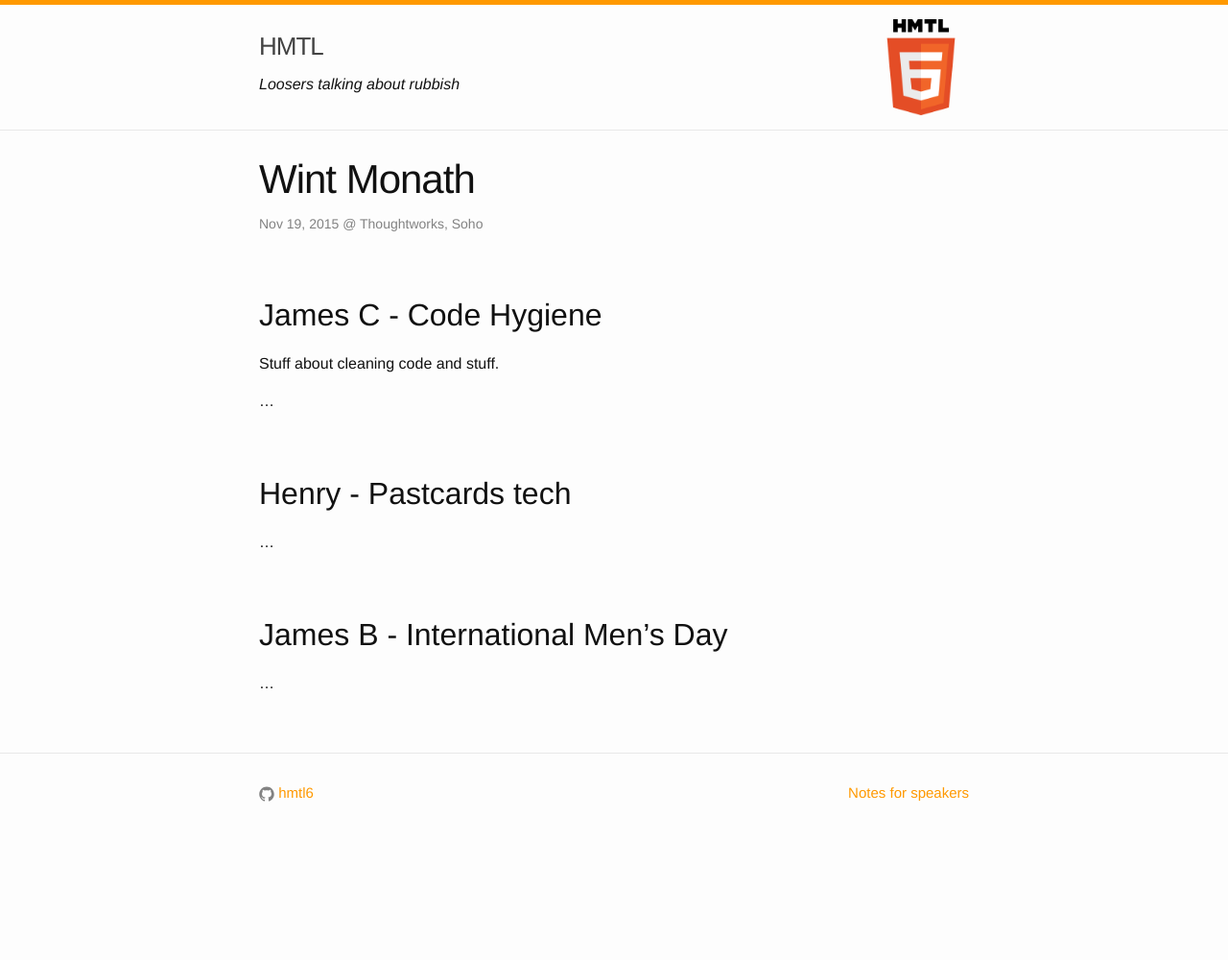
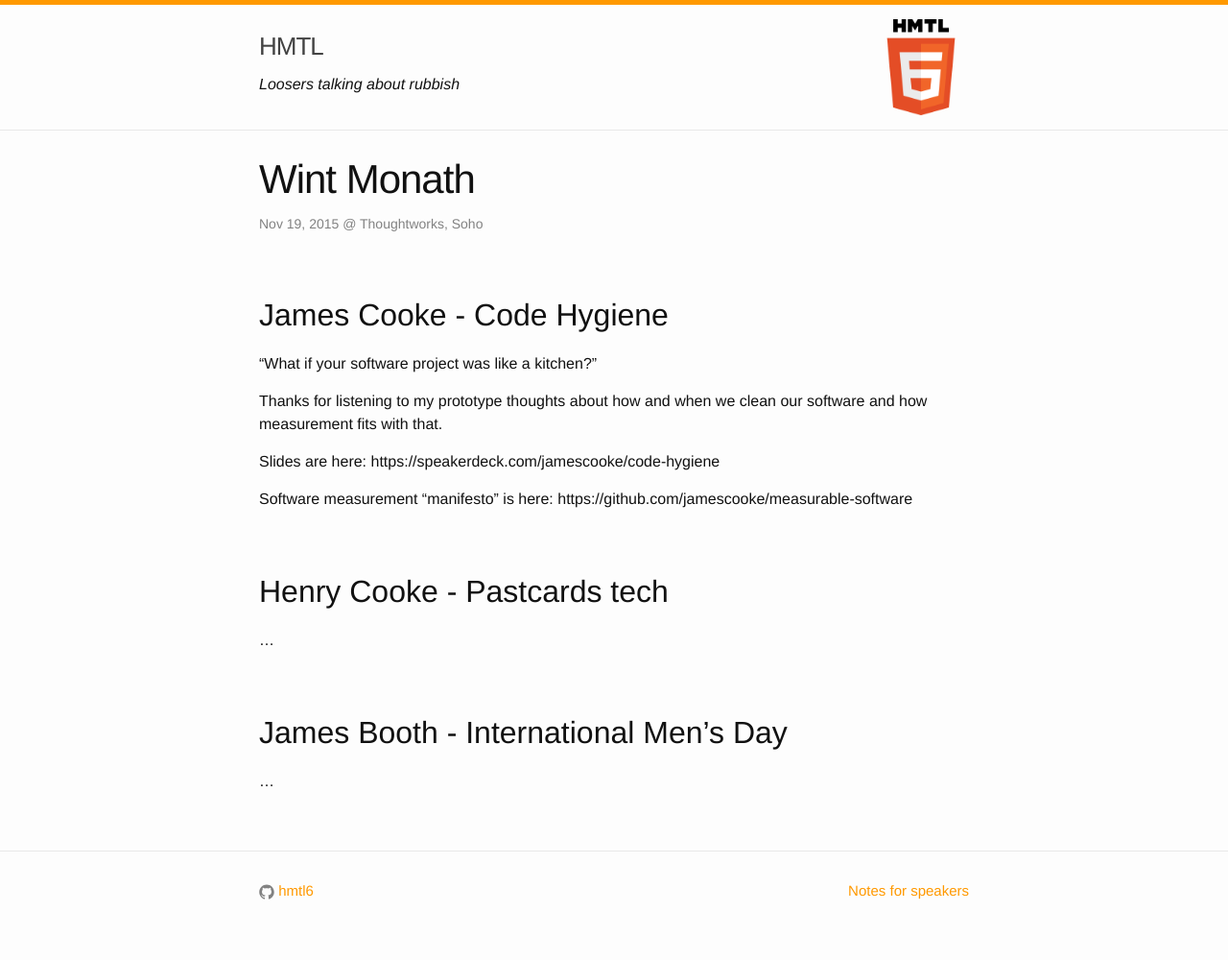
Before and after one commit to hmtl6/hmtl6.github.io, a Jekyll site: the page built from _posts/2015-11-19-wint-monath.md, in a window 1280 px wide. Shown: the whole page at 96% size. Built offline with Jekyll 4.4.1, drawn with Linux system fonts in a browser that asks for light colours; before the commit the page ends 900 px from its top, so only the background shows below that.

Commit message:
Add my talk to latest meeting
Also use full names like last meeting.

```diff
--- a/_posts/2015-11-19-wint-monath.md
+++ b/_posts/2015-11-19-wint-monath.md
@@ -3,23 +3,29 @@ layout: post
 title: Wint Monath
 location: Thoughtworks, Soho
 speakers:
- - James C - Code Hygiene
- - Henry - Pastcards tech
- - James B - International Men's Day
+ - James Cooke - Code Hygiene
+ - Henry Cooke - Pastcards tech
+ - James Booth - International Men's Day
 ---
 
 
-## James C - Code Hygiene
+## James Cooke - Code Hygiene
 
-Stuff about cleaning code and stuff.
+"What if your software project was like a kitchen?"
 
-...
+Thanks for listening to my prototype thoughts about how and when we clean our
+software and how measurement fits with that.
 
-## Henry - Pastcards tech
+Slides are here: https://speakerdeck.com/jamescooke/code-hygiene
+
+Software measurement "manifesto" is here: https://github.com/jamescooke/measurable-software
+
+
+## Henry Cooke - Pastcards tech
 
 ...
 
 
-## James B - International Men's Day
+## James Booth - International Men's Day
 
 ...
```
